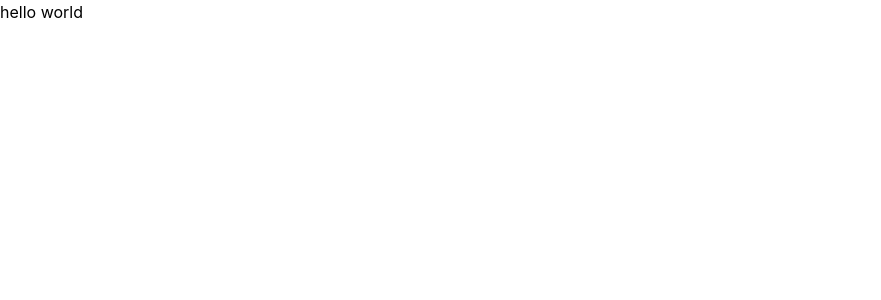
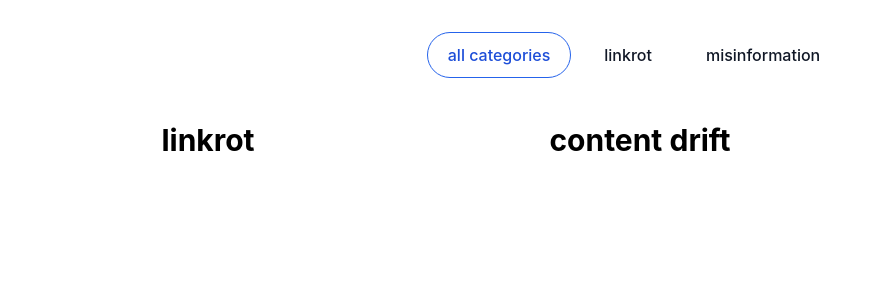
Before and after one commit to ancasarb/svelte-digital-world, a SvelteKit app: page / in a window 1280 px wide. Shown: the top 300 px of the page, without its empty margins (0-881 px from the left). Built offline with nearby package versions, Linux system fonts and the light colour scheme; a web font is replaced by a local one.

Commit message:
basic gallery with tag filters

```diff
--- a/src/routes/+page.svelte
+++ b/src/routes/+page.svelte
@@ -1,4 +1,28 @@
-<p>hello world</p>
+<div class="flex items-center justify-center py-4 md:py-8 flex-wrap">
+	<button
+		type="button"
+		class="text-blue-700 hover:text-white border border-blue-600 bg-white hover:bg-blue-700 focus:ring-4 focus:outline-none focus:ring-blue-300 rounded-full text-base font-medium px-5 py-2.5 text-center mr-3 mb-3 dark:border-blue-500 dark:text-blue-500 dark:hover:text-white dark:hover:bg-blue-500 dark:bg-gray-900 dark:focus:ring-blue-800"
+		>all categories</button
+	>
+	<button
+		type="button"
+		class="text-gray-900 border border-white hover:border-gray-200 dark:border-gray-900 dark:bg-gray-900 dark:hover:border-gray-700 bg-white focus:ring-4 focus:outline-none focus:ring-gray-300 rounded-full text-base font-medium px-5 py-2.5 text-center mr-3 mb-3 dark:text-white dark:focus:ring-gray-800"
+		>linkrot</button
+	>
+	<button
+		type="button"
+		class="text-gray-900 border border-white hover:border-gray-200 dark:border-gray-900 dark:bg-gray-900 dark:hover:border-gray-700 bg-white focus:ring-4 focus:outline-none focus:ring-gray-300 rounded-full text-base font-medium px-5 py-2.5 text-center mr-3 mb-3 dark:text-white dark:focus:ring-gray-800"
+		>misinformation</button
+	>
+</div>
+<div class="grid grid-cols-2 md:grid-cols-3 gap-4 text-center">
+	<div>
+		<a href="/linkrot" class="h-auto max-w-full rounded-lg text-3xl font-bold">linkrot</a>
+	</div>
+	<div>
+		<a href="/contentdrift" class="h-auto max-w-full rounded-lg text-3xl font-bold">content drift</a>
+	</div>
+</div>
 
 <style>
 	@import url('https://rsms.me/inter/inter.css');
--- a/src/routes/contentdrift/+page.svelte
+++ b/src/routes/contentdrift/+page.svelte
@@ -1,9 +1,9 @@
 <script lang="ts">
-	import type { PageData } from "./$types";
+	import type { PageData } from './$types';
 
 	export let data: PageData;
 
 	$: console.log(data);
 </script>
 
-<p class="text-3xl font-bold underline">content drift</p>
+<p>content drift</p>
```
